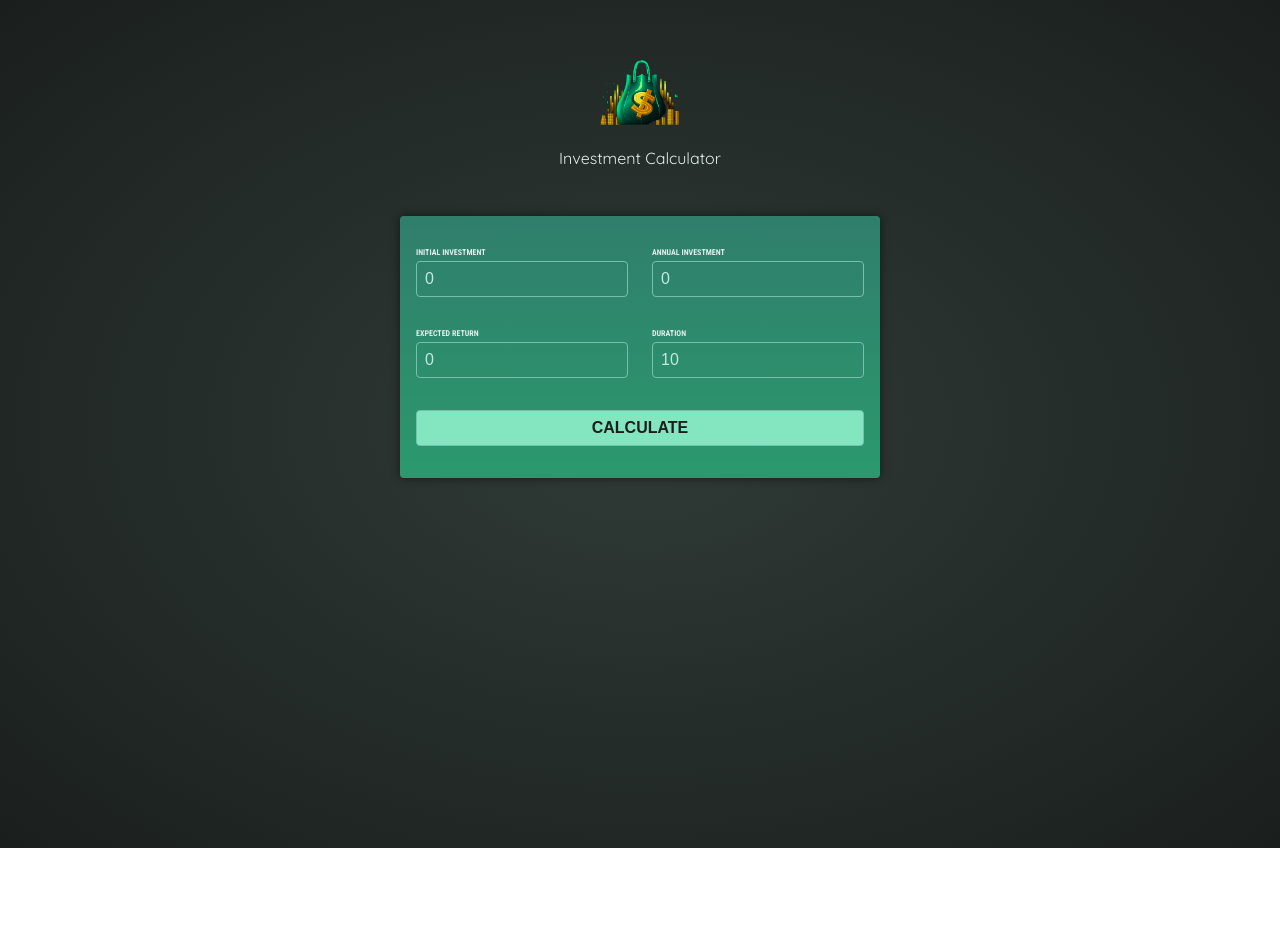
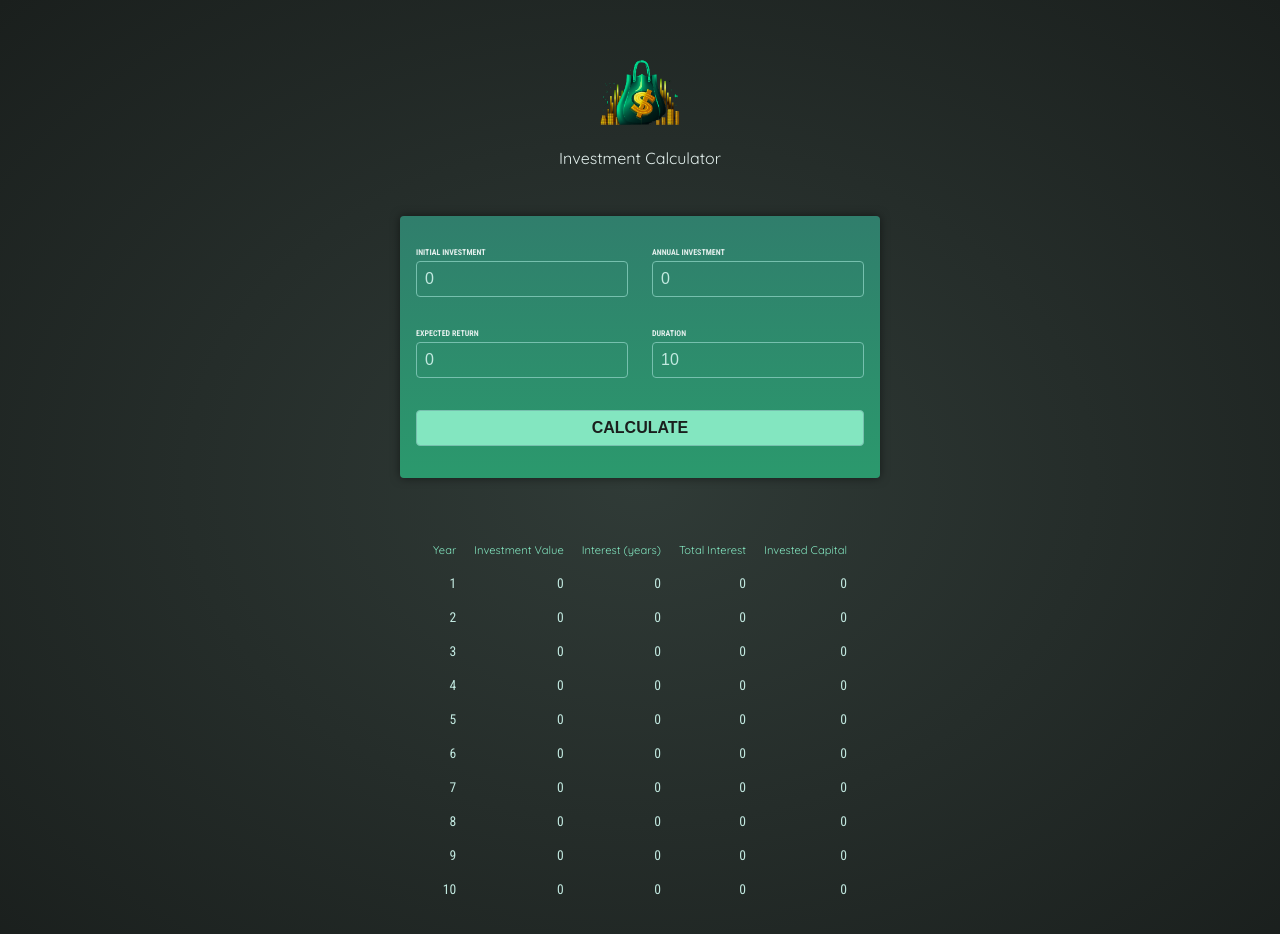
Before and after one commit to Buvi3112/Learning, an Angular app in the folder practices/01-investment-calculator/investment-calculator/: page / in a window 1280 px wide. Both pictures are taken after a click on the button "CALCULATE". Shown: the top 934 px of the page. Before the commit the page ends 848 px from the top, so only its background shows below. Built offline with nearby package versions, Linux system fonts and the light colour scheme.

Commit message:
creating new component for investment-result to display the output and parent to child component passing data

```diff
--- a/practices/01-investment-calculator/investment-calculator/src/app/app.component.html
+++ b/practices/01-investment-calculator/investment-calculator/src/app/app.component.html
@@ -1,2 +1,3 @@
 <app-header></app-header>
 <app-user-input (calculate)="onCalculateInvestmentResults($event)"/>
+<app-investment-result [results]="resultData" />
--- a/practices/01-investment-calculator/investment-calculator/src/app/app.component.ts
+++ b/practices/01-investment-calculator/investment-calculator/src/app/app.component.ts
@@ -1,18 +1,29 @@
-import { Component } from '@angular/core';
+import { Component, Output } from '@angular/core';
 import { RouterOutlet } from '@angular/router';
 import { HeaderComponent } from './header/header.component';
 import { UserInputComponent } from './user-input/user-input.component';
+import type { InvestmentInput } from '../investment-input.model';
+import { InvestmentResultComponent } from './investment-result/investment-result.component';
 
 @Component({
   selector: 'app-root',
-  imports: [RouterOutlet, HeaderComponent, UserInputComponent],
+  imports: [RouterOutlet, HeaderComponent, UserInputComponent, InvestmentResultComponent],
   templateUrl: './app.component.html',
   styleUrl: './app.component.css'
 })
 export class AppComponent {
   title = 'investment-calculator';
 
-  onCalculateInvestmentResults(data: { initialInvestment: number, duration: number, expectedReturn: number, annualInvestment: number }) {
+  resultData?:{
+    year: number,
+    interest: number,
+    valueEndOfYear: number,
+    annualInvestment: number,
+    totalInterest: number,
+    totalAmountInvested: number,
+  }[];
+
+  onCalculateInvestmentResults(data: InvestmentInput) {
     const {initialInvestment, duration, expectedReturn, annualInvestment} = data;
     const annualData = [];
     let investmentValue = initialInvestment;
@@ -32,7 +43,7 @@ export class AppComponent {
         totalAmountInvested: initialInvestment + annualInvestment * year,
       });
     }
-
-    console.log(annualData);
+    console.log(annualData)
+    this.resultData = annualData;
   }
 }
--- /dev/null
+++ b/practices/01-investment-calculator/investment-calculator/src/app/investment-result/investment-result.component.css
@@ -0,0 +1,19 @@
+table {
+  max-width: 50rem;
+  margin: 2rem auto;
+  padding: 1rem;
+  table-layout: fixed;
+  border-spacing: 1rem;
+  text-align: right;
+}
+
+table thead {
+  font-size: 0.7rem;
+  color: #83e6c0;
+}
+
+table tbody {
+  font-family: "Roboto Condensed", sans-serif;
+  font-size: 0.85rem;
+  color: #c2e9e0;
+}
--- /dev/null
+++ b/practices/01-investment-calculator/investment-calculator/src/app/investment-result/investment-result.component.html
@@ -0,0 +1,23 @@
+    <p class="center" *ngIf="!results; else fallback"> Please enter some values and press 'Calculate'</p>
+<ng-template #fallback >
+    <table class="center">
+        <thead>
+            <tr>
+                <td>Year</td>
+                <td>Investment Value</td>
+                <td>Interest (years)</td>
+                <td>Total Interest</td>
+                <td>Invested Capital</td>
+            </tr>
+        </thead>
+        <tbody>
+            <tr *ngFor="let result of results; trackBy: trackByYear">
+                <td>{{ result.year }}</td>
+                <td>{{ result.valueEndOfYear }}</td>
+                <td>{{ result.interest }}</td>
+                <td>{{ result.totalInterest }}</td>
+                <td>{{ result.totalAmountInvested }}</td>
+            </tr>
+        </tbody>
+    </table>
+</ng-template>
--- /dev/null
+++ b/practices/01-investment-calculator/investment-calculator/src/app/investment-result/investment-result.component.ts
@@ -0,0 +1,24 @@
+import { CommonModule } from '@angular/common';
+import { Component, Input } from '@angular/core';
+
+@Component({
+  selector: 'app-investment-result',
+  imports: [CommonModule],
+  templateUrl: './investment-result.component.html',
+  styleUrl: './investment-result.component.css'
+})
+export class InvestmentResultComponent {
+  @Input() results?: {
+    year: number,
+    interest: number,
+    valueEndOfYear: number,
+    annualInvestment: number,
+    totalInterest: number,
+    totalAmountInvested: number,
+  }[]
+
+  trackByYear(index: number, item: any): number {
+    return item.year; // Unique identifier
+  }
+
+}
--- a/practices/01-investment-calculator/investment-calculator/src/app/user-input/user-input.component.ts
+++ b/practices/01-investment-calculator/investment-calculator/src/app/user-input/user-input.component.ts
@@ -1,5 +1,6 @@
 import { Component, EventEmitter, Output } from '@angular/core';
 import { FormsModule } from '@angular/forms';
+import type { InvestmentInput } from '../../investment-input.model';
 
 @Component({
   selector: 'app-user-input',
@@ -8,12 +9,7 @@ import { FormsModule } from '@angular/forms';
   styleUrl: './user-input.component.css'
 })
 export class UserInputComponent {
-  @Output() calculate = new EventEmitter<{
-    initialInvestment: number,
-    duration: number,
-    expectedReturn: number,
-    annualInvestment: number
-  }>()
+  @Output() calculate = new EventEmitter<InvestmentInput>()
   enteredInitialInvestment = '0';
   enteredAnnualInvestment = '0';
   enteredExtenderReturn = '0';
@@ -22,7 +18,7 @@ export class UserInputComponent {
   onSubmit() {
     console.log("------------------")
     this.calculate.emit({
-      initialInvestment: +this.enteredInitialInvestment,  // adding + before string to convert string to number
+      initialInvestment: +this.enteredInitialInvestment,  // adding + before variable to convert string to number
       duration: +this.enteredDuration,
       expectedReturn: +this.enteredExtenderReturn,
       annualInvestment: +this.enteredAnnualInvestment})
--- /dev/null
+++ b/practices/01-investment-calculator/investment-calculator/src/investment-input.model.ts
@@ -0,0 +1,6 @@
+export interface InvestmentInput {
+    initialInvestment: number,
+    duration: number,
+    expectedReturn: number,
+    annualInvestment: number
+}
```
Also changed, not shown: 1 other file (tests, documents, lock files or other folders).
